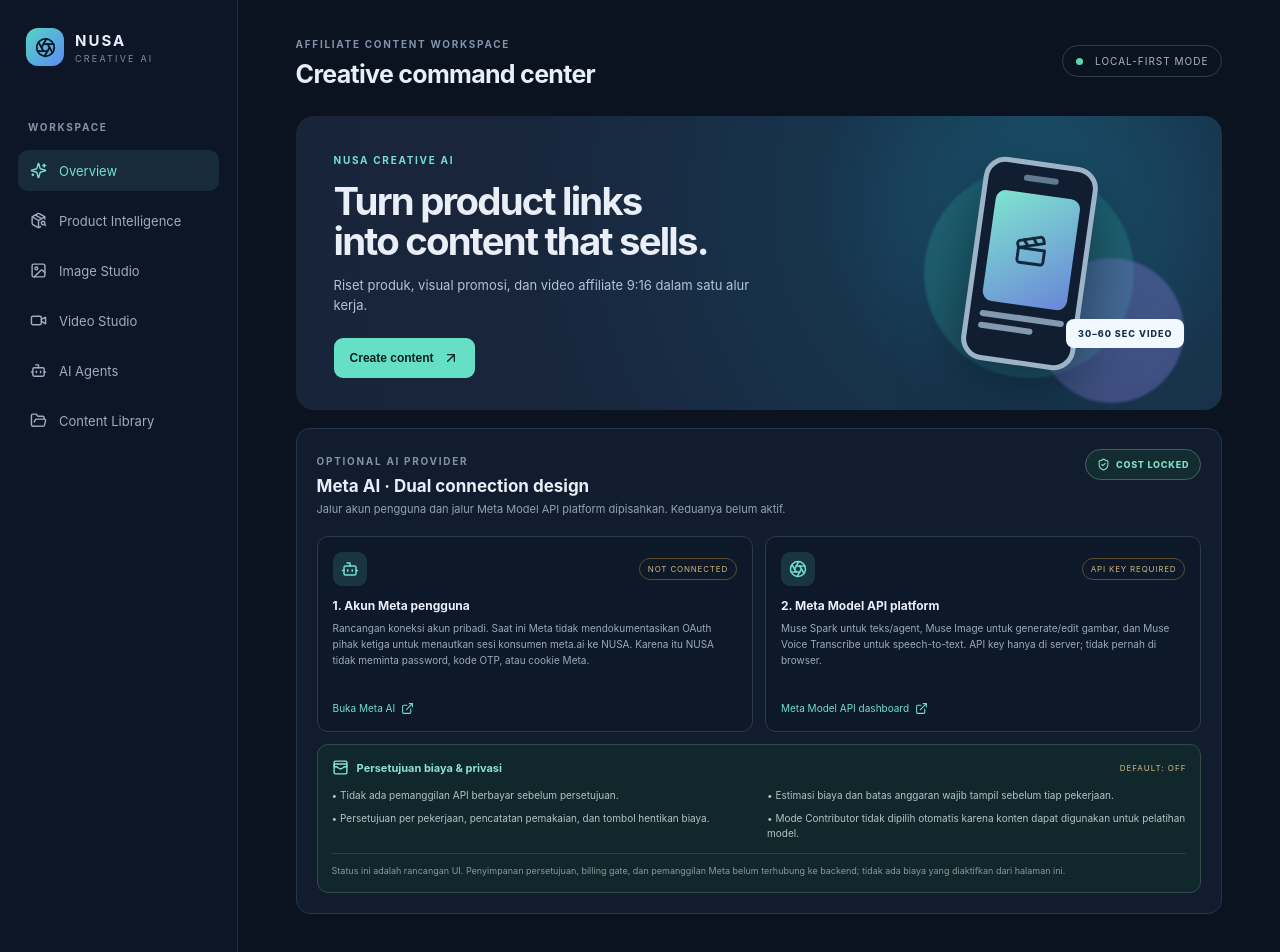
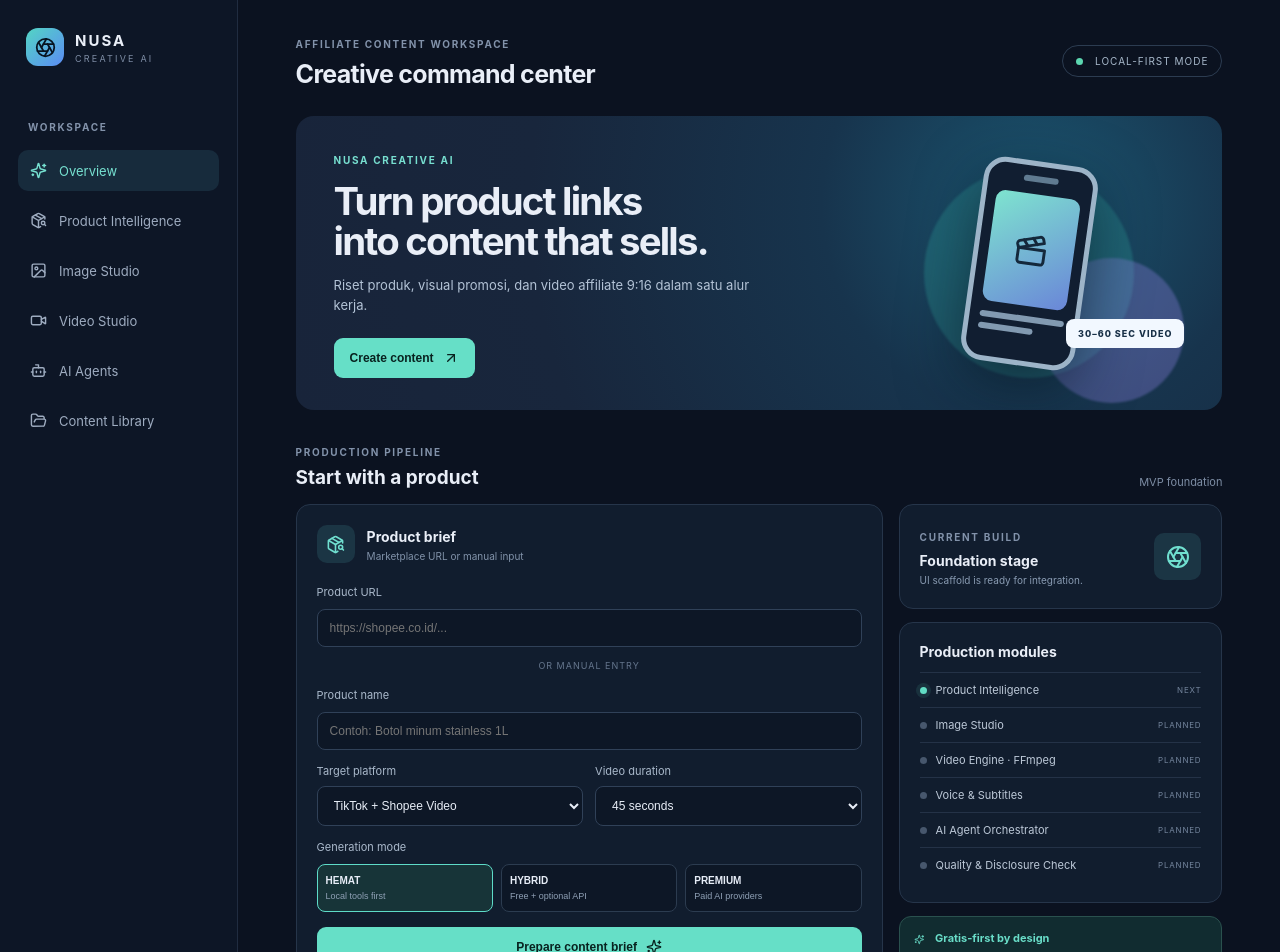
Before and after one commit to n30AK/NUSA-CREATIVE-AI, a React (Vite) app in the folder apps/web/: page / in a window 1280 px wide. Shown: the top 952 px of the page. Built offline with nearby package versions, Linux system fonts and the light colour scheme.

Commit message:
revert(meta): remove cancelled Meta integration panel

```diff
--- a/apps/web/src/App.tsx
+++ b/apps/web/src/App.tsx
@@ -1,5 +1,5 @@
 import { useState } from "react";
-import { Aperture, ArrowUpRight, Bot, Clapperboard, ExternalLink, FolderOpen, Image, PackageSearch, Settings2, ShieldCheck, Sparkles, Video, WalletCards } from "lucide-react";
+import { Aperture, ArrowUpRight, Bot, Clapperboard, FolderOpen, Image, PackageSearch, Settings2, Sparkles, Video } from "lucide-react";
 
 type Mode = "hemat" | "hybrid" | "premium";
 
@@ -40,29 +40,6 @@ export default function App() {
           <div className="hero-art"><div className="orb orb-a"/><div className="orb orb-b"/><div className="phone"><div className="phone-top"/><div className="phone-image"><Clapperboard size={35}/></div><div className="phone-line"/><div className="phone-line short"/></div><div className="floating-tag">30–60 SEC VIDEO</div></div>
         </section>
 
-        <section className="panel meta-panel">
-          <div className="meta-heading"><div><span className="eyebrow">OPTIONAL AI PROVIDER</span><h3>Meta AI · Dual connection design</h3><p>Jalur akun pengguna dan jalur Meta Model API platform dipisahkan. Keduanya belum aktif.</p></div><span className="locked-pill"><ShieldCheck size={13}/> COST LOCKED</span></div>
-          <div className="meta-grid">
-            <article className="meta-lane">
-              <div className="meta-lane-top"><span className="meta-icon"><Bot size={18}/></span><span className="lane-state">NOT CONNECTED</span></div>
-              <h4>1. Akun Meta pengguna</h4>
-              <p>Rancangan koneksi akun pribadi. Saat ini Meta tidak mendokumentasikan OAuth pihak ketiga untuk menautkan sesi konsumen meta.ai ke NUSA. Karena itu NUSA tidak meminta password, kode OTP, atau cookie Meta.</p>
-              <a className="text-link" href="https://www.meta.ai/" target="_blank" rel="noreferrer">Buka Meta AI <ExternalLink size={13}/></a>
-            </article>
-            <article className="meta-lane">
-              <div className="meta-lane-top"><span className="meta-icon"><Aperture size={18}/></span><span className="lane-state">API KEY REQUIRED</span></div>
-              <h4>2. Meta Model API platform</h4>
-              <p>Muse Spark untuk teks/agent, Muse Image untuk generate/edit gambar, dan Muse Voice Transcribe untuk speech-to-text. API key hanya di server; tidak pernah di browser.</p>
-              <a className="text-link" href="https://dev.meta.ai/" target="_blank" rel="noreferrer">Meta Model API dashboard <ExternalLink size={13}/></a>
-            </article>
-          </div>
-          <div className="meta-governance">
-            <div className="governance-title"><WalletCards size={17}/><b>Persetujuan biaya & privasi</b><span>DEFAULT: OFF</span></div>
-            <div className="governance-points"><span>• Tidak ada pemanggilan API berbayar sebelum persetujuan.</span><span>• Estimasi biaya dan batas anggaran wajib tampil sebelum tiap pekerjaan.</span><span>• Persetujuan per pekerjaan, pencatatan pemakaian, dan tombol hentikan biaya.</span><span>• Mode Contributor tidak dipilih otomatis karena konten dapat digunakan untuk pelatihan model.</span></div>
-            <p className="meta-footnote">Status ini adalah rancangan UI. Penyimpanan persetujuan, billing gate, dan pemanggilan Meta belum terhubung ke backend; tidak ada biaya yang diaktifkan dari halaman ini.</p>
-          </div>
-        </section>
-
         <div className="section-head"><div><span className="eyebrow">PRODUCTION PIPELINE</span><h3>Start with a product</h3></div><span className="muted">MVP foundation</span></div>
         <section className="workspace-grid" id="create">
           <div className="panel form-panel">
```
